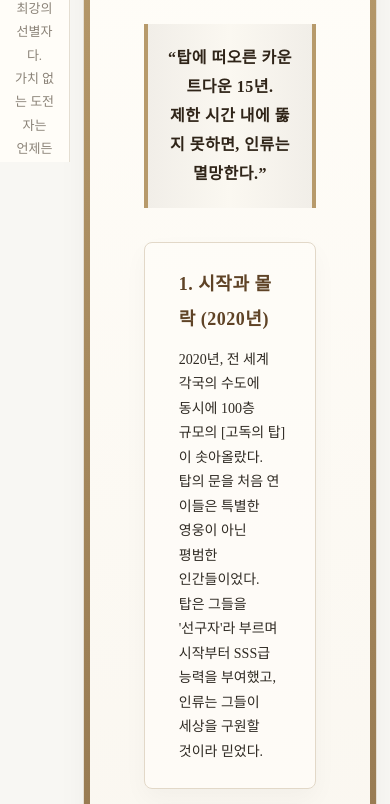
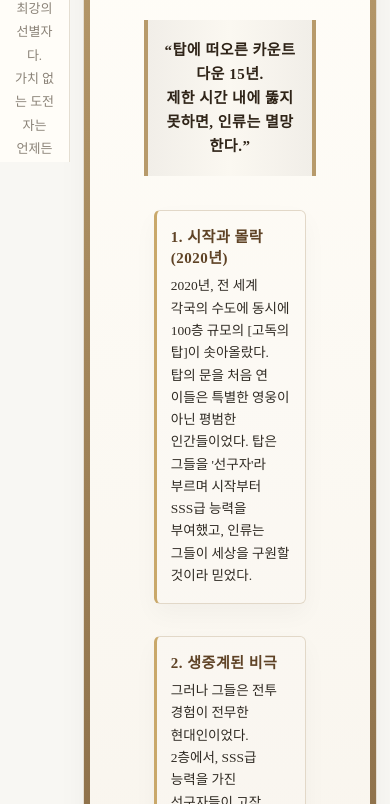
Before and after one commit to khwung/solitude-tower, a website built with Vite: page index.html in a window 390 px wide. Shown: the part 682-1486 px from the top of the page. Built offline with nearby package versions, Linux system fonts and the light colour scheme.

```diff
--- a/style.css
+++ b/style.css
@@ -831,6 +831,66 @@
 
 
 
+@media (max-width: 768px) {
+
+  /* 전체 여백 줄이기 */
+  .section {
+    width: 92%;
+    padding: 40px 0;
+  }
+
+  /* 타임라인 전체 */
+  .overview-timeline {
+    padding: 0 10px;
+  }
+
+  /* 타임라인 카드 */
+  .timeline-item {
+    padding: 16px 14px;
+    margin-bottom: 14px;
+    border-left: 3px solid #c9a86a;
+    background: rgba(255,255,255,0.04);
+    border-radius: 6px;
+  }
+
+  /* 제목 */
+  .timeline-item h4 {
+    font-size: 15px;
+    line-height: 1.4;
+    margin-bottom: 6px;
+  }
+
+  /* 내용 */
+  .timeline-item p {
+    font-size: 13.5px;
+    line-height: 1.65;
+    word-break: keep-all;
+  }
+
+  /* 인트로 문구 */
+  .quote-box {
+    font-size: 15px;
+    line-height: 1.6;
+    padding: 18px 14px;
+    margin-bottom: 18px;
+  }
+
+}
+
+
+
+
+
+
+
+
+
+
+
+
+
+
+
 /* 이미지 클릭 확대 */
 .namecard-grid img,
 .leader-card img {
```
